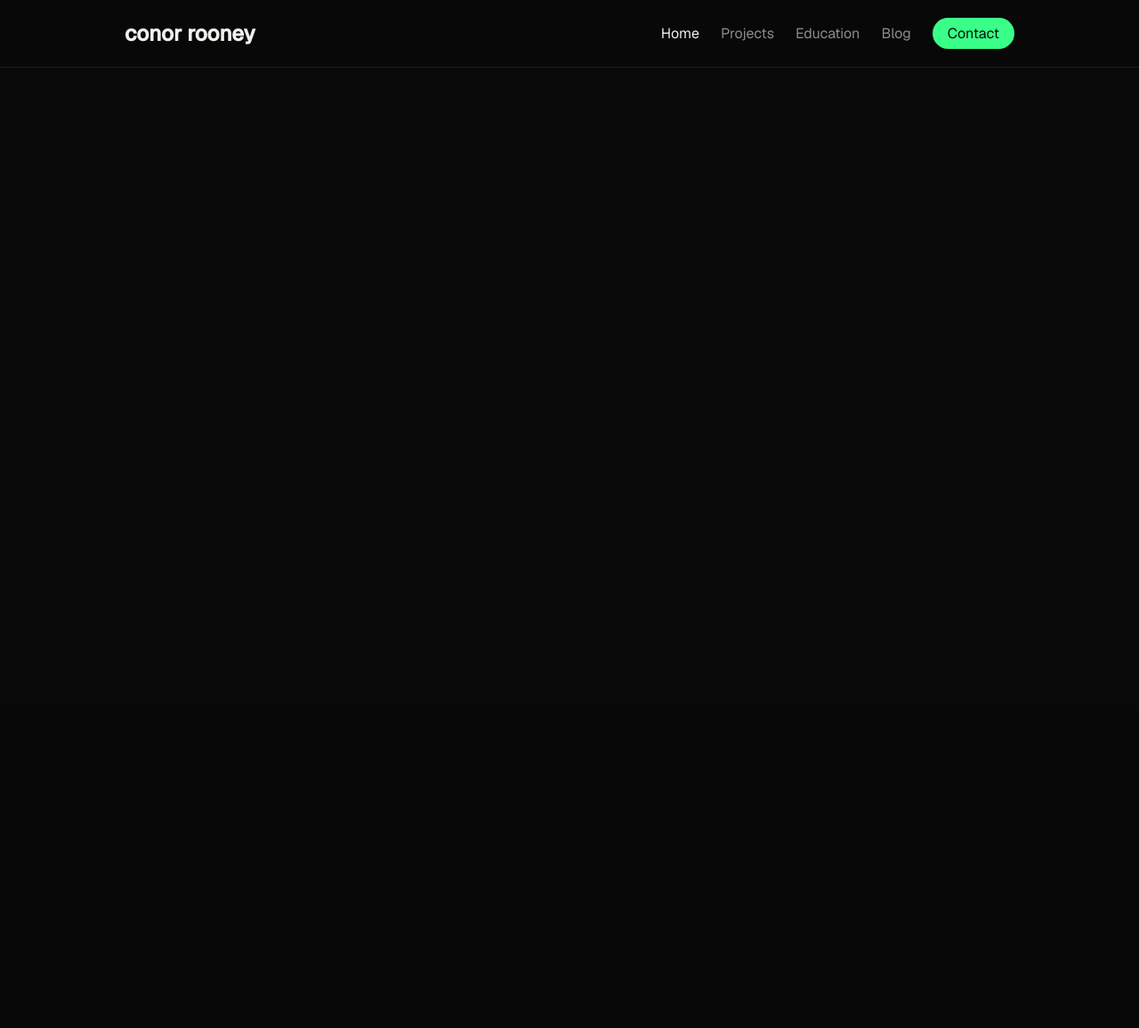
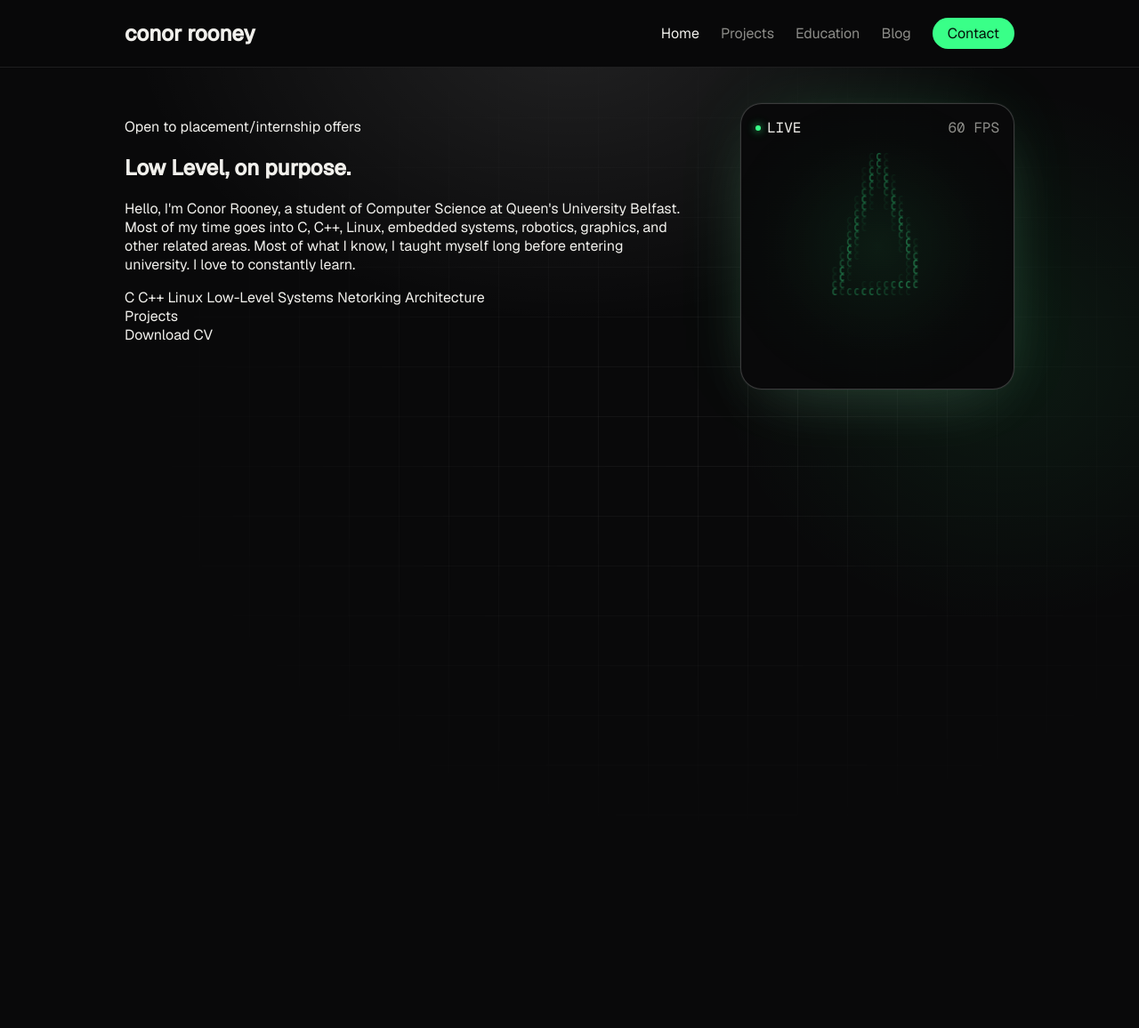
Before and after one commit to ConorRooney24/conor-rooney.com, a PHP site: page / in a window 1280 px wide. Shown: the whole page at 89% size. Before the commit the page ends 76 px from the top, so only its background shows below. Run offline with PHP 8.4, Linux system fonts and the light colour scheme.

Commit message:
add structure to hero section of index - implement triangle ascii renderer demo canvas

```diff
--- a/public/css/global.css
+++ b/public/css/global.css
@@ -3,3 +3,9 @@ body {
     font-family: "Geist", -apple-system, "Segoe UI", sans-serif;
     background-color: #09090a;
 }
+
+
+h1, h2, h3, h4, h5, h6, p, a, span {
+    font-family: "Geist", -apple-system, "Segoe UI", sans-serif;
+    color: #f1f0ec;
+}
--- a/public/css/index.css
+++ b/public/css/index.css
@@ -0,0 +1,93 @@
+.hero {
+    padding-top: 40px;
+    padding-bottom: 40px;
+    position: relative;
+    overflow: hidden;
+
+    height: 1000px;
+}
+
+.hero::before {
+    content: "";
+    position: absolute;
+    inset: 0;
+    pointer-events: none;
+    background-image:
+    linear-gradient(rgba(255,255,255,.09) 1px, transparent 1px),
+    linear-gradient(90deg, rgba(255,255,255,.09) 1px, transparent 1px);
+    background-size: 56px 56px;
+    opacity: .55;
+    -webkit-mask-image: radial-gradient(ellipse 70% 60% at 62% 38%, #000 0%, transparent 72%);
+    mask-image: radial-gradient(ellipse 70% 60% at 62% 38%, #000 0%, transparent 72%);
+}
+
+.hero::after {
+    content: "";
+    position: absolute;
+    inset: 0;
+    pointer-events: none;
+    background:
+        radial-gradient(55% 45% at 50% -5%, rgba(255,255,255,.10), transparent 70%),
+        radial-gradient(36% 40% at 88% 30%, rgba(57,255,136,.07), transparent 70%);
+}
+
+.hero-content {
+    position: relative;
+    z-index: 1;
+    max-width: 1000px;
+    margin-left: auto;
+    margin-right: auto;
+    display: flex;
+    gap: 60px;
+}
+
+.hero-demo {
+    background-color: #09090a;
+    border-radius: 24px;
+    border: 1px solid rgba(255,255,255,.2);
+    box-shadow: 0 0 0 1px rgba(255,255,255,.03),0 30px 80px -20px rgba(255,255,255,.1),0 0 90px -30px rgba(57,255,136,.25);
+    position: relative;
+    width: 100%;
+    height: 320px;
+    overflow: hidden;
+    background: radial-gradient(circle at 50% 50%, rgba(57, 255, 136, 0.045), transparent 55%), #09090a;
+}
+
+.hero-demo canvas {
+    display: block;
+    width: 100%;
+    height: 100%;
+}
+
+.hero-demo-hud {
+    position: absolute;
+    top: 16px;
+    left: 16px;
+    right: 16px;
+    display: flex;
+    align-items: center;
+    justify-content: space-between;
+}
+
+.hero-demo-live {
+    display: inline-flex;
+    align-items: center;
+    gap: 7px;
+    color: #f1f0ec;
+    font-family: "Geist Mono";
+}
+
+.hero-demo-live-dot {
+    width: 6px;
+    height: 6px;
+    border-radius: 50%;
+    background: #39ff88;
+    box-shadow:
+        0 0 8px rgba(57, 255, 136, 0.8),
+        0 0 16px rgba(57, 255, 136, 0.3);
+}
+
+.hero-demo-fps {
+    color: #8c8c88;
+    font-family: "Geist Mono";
+}
--- a/public/index.html
+++ b/public/index.html
@@ -36,6 +36,243 @@
             </nav>
         </div>
     </header>
+
+    <main>
+        <section class="hero">
+            <div class="hero-content">
+
+                <div class="hero-text">
+                    <div class="live-badge">
+                        <span></span>
+                        <p>Open to placement/internship offers</p>
+                    </div>
+
+                    <h1>Low Level, on purpose.</h1>
+
+                    <p>Hello, I'm Conor Rooney, a student of Computer Science at Queen's University Belfast. Most of my time goes into C, C++, Linux, embedded systems, robotics, graphics, and other related areas. Most of what I know, I taught myself long before entering university. I love to constantly learn.</p>
+
+                    <div class="hero-chips-container">
+                        <span class="hero-chip">C</span>
+                        <span class="hero-chip">C++</span>
+                        <span class="hero-chip">Linux</span>
+                        <span class="hero-chip">Low-Level Systems</span>
+                        <span class="hero-chip">Netorking</span>
+                        <span class="hero-chip">Architecture</span>
+                    </div>
+
+                    <div class="hero-buttons-container">
+                        <div class="hero-button">
+                            <a>Projects</a>
+                            <img>
+                        </div>
+
+                        <div class="hero-button">
+                            <a>Download CV</a>
+                            <img>
+                        </div>
+                    </div>
+                </div>
+
+
+                <div class="hero-demo">
+                    <canvas></canvas>
+
+                    <div class="hero-demo-hud">
+                        <span class="hero-demo-live">
+                            <span class="hero-demo-live-dot"></span>
+                            LIVE
+                        </span>
+                        <span class="hero-demo-fps">60 FPS</span>
+                    </div>
+                </div>
+
+            </div>
+        </section>
+    </main>
+
+
+<script>
+// This is all for the canvas triangle demo
+const canvas = document.querySelector(".hero-demo canvas");
+const ctx = canvas.getContext("2d");
+const fpsElement = document.querySelector(".hero-demo-fps");
+
+let width = 0;
+let height = 0;
+let rotation = 0;
+let lastTime = performance.now();
+
+let fps = 60;
+let fpsTimer = 0;
+let fpsFrames = 0;
+
+
+
+function resizeCanvas() {
+    const rect = canvas.getBoundingClientRect();
+
+    const dpr = Math.min(window.devicePixelRatio || 1, 2);
+
+    width = rect.width;
+    height = rect.height;
+    canvas.width = width * dpr;
+    canvas.height = height * dpr;
+
+    ctx.setTransform(dpr, 0, 0, dpr, 0, 0);
+}
+
+window.addEventListener("resize", resizeCanvas);
+
+resizeCanvas();
+
+
+// Triangle verticies
+const vertices = [
+    { x: 0, y: -1, z: 0 },
+    { x: -0.866, y: 0.5, z: 0 },
+    { x: 0.866, y: 0.5, z: 0 }
+];
+
+
+
+function rotatePoint(point, angleY, angleX) {
+    // y
+    let x = point.x * Math.cos(angleY) - point.z * Math.sin(angleY);
+    let z = point.x * Math.sin(angleY) + point.z * Math.cos(angleY);
+
+    // x
+    let y = point.y * Math.cos(angleX) - z * Math.sin(angleX);
+    z = point.y * Math.sin(angleX) + z * Math.cos(angleX);
+
+    return { x, y, z };
+}
+
+// 3d to 2d projection
+function project(point) {
+
+    const scale = Math.min(width, height) * 0.34;
+
+    return { x: width / 2 + point.x * scale, y: height / 2 + point.y * scale };
+}
+
+function distanceToLine(px, py, ax, ay, bx, by) {
+    const dx = bx - ax;
+    const dy = by - ay;
+    const lengthSq = dx * dx + dy * dy;
+
+    if (lengthSq === 0) {
+        return Math.hypot(px - ax, py - ay);
+    }
+
+    let t = ((px - ax) * dx + (py - ay) * dy) / lengthSq;
+
+    t = Math.max(0, Math.min(1, t));
+
+    const x = ax + t * dx;
+    const y = ay + t * dy;
+
+    return Math.hypot(px - x, py - y);
+}
+
+
+function getGradientColor(x, y) {
+    const normalizedX = x / width;
+    const normalizedY = y / height;
+
+    const wave = Math.sin(normalizedX * Math.PI * 2 + rotation * 1.5) * 0.5 + 0.5;
+
+    const r = Math.round(35 + wave * 60);
+    const g = Math.round(150 + wave * 105);
+    const b = Math.round(90 + wave * 70);
+
+    const alpha = 0.65 + wave * 0.35;
+
+    return `rgba(${r}, ${g}, ${b}, ${alpha})`;
+}
+
+
+function render(time) {
+    const delta = time - lastTime;
+    lastTime = time;
+
+    rotation += delta * 0.0008;
+
+    ctx.clearRect(0, 0, width, height);
+
+    // background glow
+    const glow = ctx.createRadialGradient(width / 2, height / 2, 0, width / 2, height / 2, Math.max(width, height) * 0.55);
+
+    glow.addColorStop(0, "rgba(57, 255, 136, 0.035)");
+
+    glow.addColorStop(1, "rgba(57, 255, 136, 0)");
+
+    ctx.fillStyle = glow;
+    ctx.fillRect(0, 0, width, height);
+
+
+    // rotate triangle
+    const rotated = vertices.map(vertex => rotatePoint(vertex, rotation, Math.sin(rotation * 0.7) * 0.25));
+
+    // project
+    const projected = rotated.map(project);
+
+    const char = "C"; // this can be arbitrarily long
+    const spacing = 8;
+
+    ctx.font = "bold 10px monospace";
+    ctx.textAlign = "center";
+    ctx.textBaseline = "middle";
+
+    const [a, b, c] = projected;
+
+    // bounds
+    const minX = Math.min(a.x, b.x, c.x);
+    const maxX = Math.max(a.x, b.x, c.x);
+    const minY = Math.min(a.y, b.y, c.y);
+    const maxY = Math.max(a.y, b.y, c.y);
+
+    // drawing our char around the tri edge
+    for (let y = minY; y <= maxY; y += spacing) {
+        for (let x = minX; x <= maxX; x += spacing) {
+
+            const d1 = distanceToLine(x, y, a.x, a.y, b.x, b.y);
+            const d2 = distanceToLine(x, y, b.x, b.y, c.x, c.y);
+            const d3 = distanceToLine(x, y, c.x, c.y, a.x, a.y);
+
+            const distance = Math.min(d1, d2, d3);
+
+            // Only draw chars within a given distance of the triangle. so we can change this for more thickness TODO make configurable
+            if (distance < 10) {
+
+                ctx.fillStyle = getGradientColor(x, y);
+                ctx.globalAlpha = Math.max(0.15, 1 - distance / 8);
+                ctx.fillText(char, x, y);
+            }
+        }
+    }
+
+    ctx.globalAlpha = 1;
+
+    // fps stuff
+    fpsFrames++;
+    fpsTimer += delta;
+
+    if (fpsTimer >= 500) {
+        fps = Math.round(fpsFrames / (fpsTimer / 1000));
+
+        fpsElement.textContent = `${fps} FPS`;
+
+        fpsFrames = 0;
+        fpsTimer = 0;
+    }
+
+    requestAnimationFrame(render);
+}
+
+requestAnimationFrame(render);
+
+</script>
+
 </body>
 
 </html>
```
